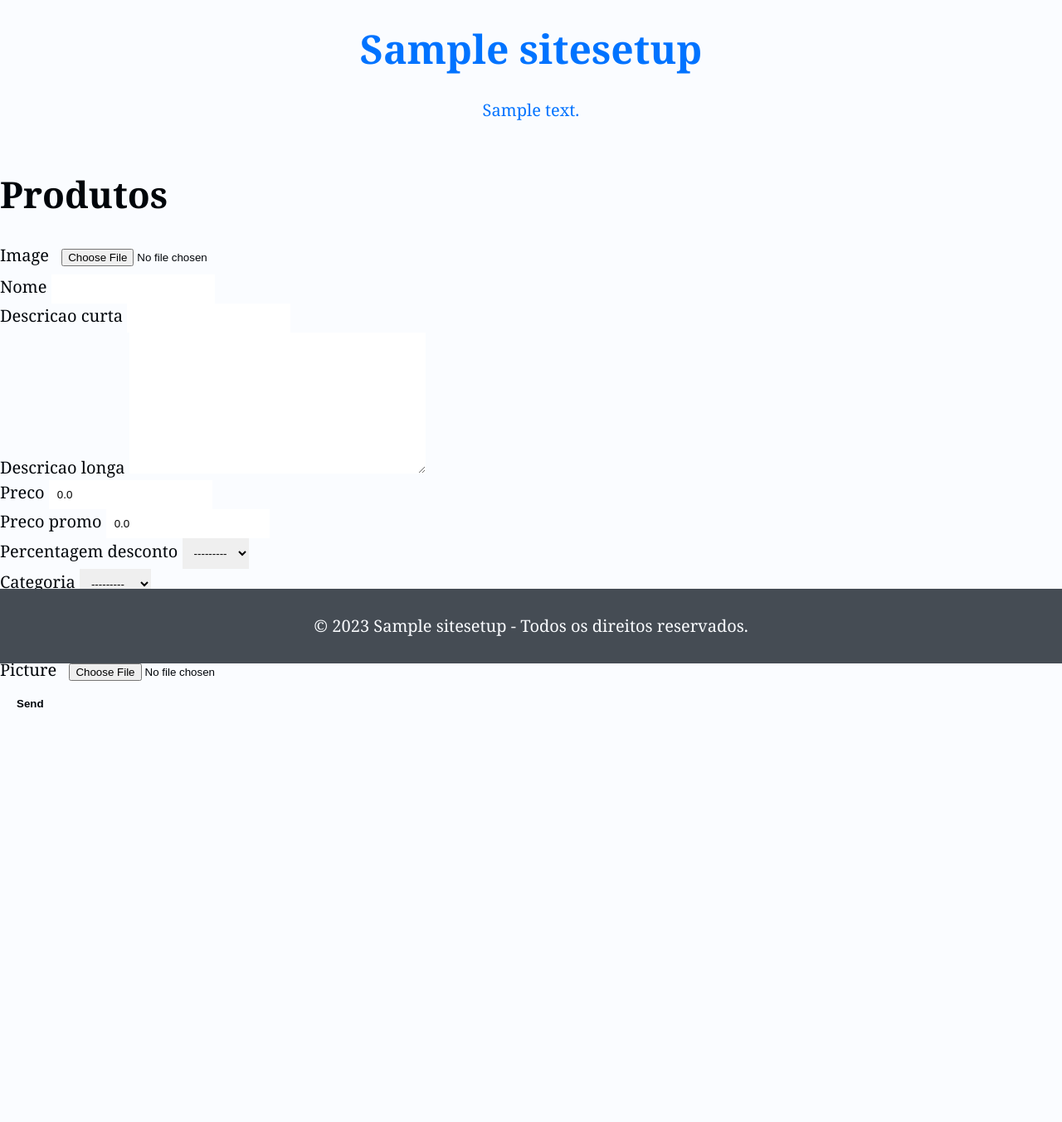
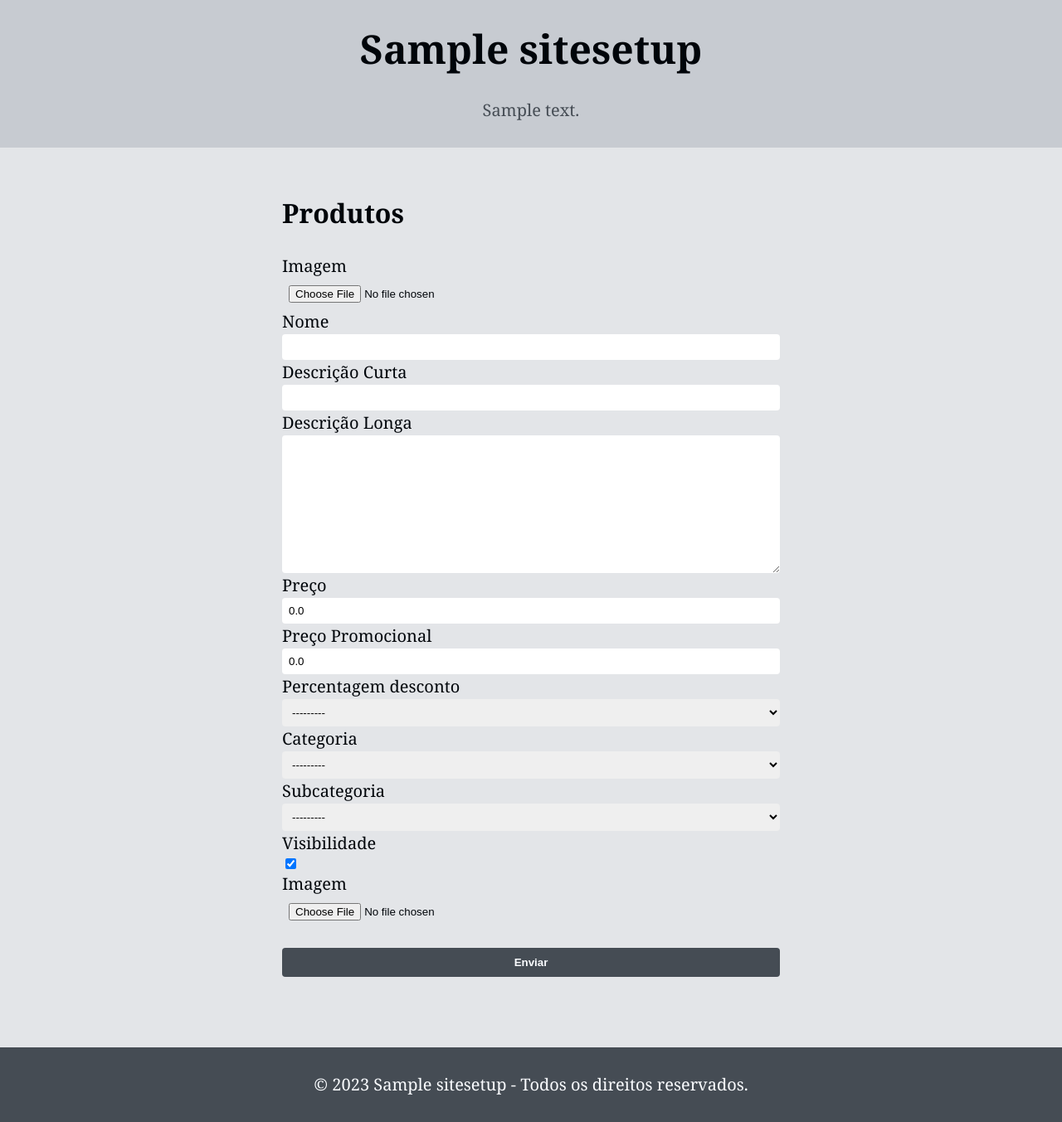
Before and after one commit to jmbhcabral/projecto_restaurante, a Django app: page /restau/pages/create_product in a window 1280 px wide. Shown: the whole page at 83% size. Before the commit the page ends 853 px from the top, so only its background shows below. Run offline with Django 4.2, Linux system fonts and the light colour scheme; tables that the repository leaves empty hold one stand-in row (values such as "Sample post").

Commit message:
Product form and css

```diff
--- a/djangoapp/restau/forms.py
+++ b/djangoapp/restau/forms.py
@@ -3,7 +3,7 @@
 
 
 class ProductForm(forms.ModelForm):
-    picture = forms.ImageField(
+    imagem = forms.ImageField(
         widget=forms.FileInput(
             attrs={
                 'accept': 'image/*',
--- a/djangoapp/restau/models.py
+++ b/djangoapp/restau/models.py
@@ -47,15 +47,22 @@
         verbose_name_plural = 'Produtos'
 
     nome = models.CharField(max_length=200)
-    descricao_curta = models.CharField(max_length=200)
-    descricao_longa = models.TextField()
+    descricao_curta = models.CharField(
+        max_length=200,
+        verbose_name='Descrição Curta',
+    )
+    descricao_longa = models.TextField(
+        verbose_name='Descrição Longa',
+    )
     preco = models.FloatField(
         default=0.00,
-        validators=[positive_price]
+        validators=[positive_price],
+        verbose_name='Preço',
     )
     preco_promo = models.FloatField(
         default=0.00,
-        validators=[positive_price]
+        validators=[positive_price],
+        verbose_name='Preço Promocional',
     )
     percentagem_desconto = models.ForeignKey(
         Percentage,
@@ -81,6 +88,7 @@
         blank=True,
         null=True,
         default='default_image.jpg',
+        verbose_name='Imagem',
         # validators=[validate_png]
     )
 
--- a/djangoapp/restau/static/restau/css/style.css
+++ b/djangoapp/restau/static/restau/css/style.css
@@ -75,7 +75,7 @@
   }
 
   body {
-    background-color: hsl(var(--clr-white));
+    background-color: hsl(var(--clr-gray-ltst));
     color: hsl(var(--clr-black));
     font-size: 20px; /* Fallback value */
     font-size: var(--fs-base);
@@ -87,12 +87,12 @@
   }
 
   a {
-    color: hsl(var(--clr-primary-base));
+    color: hsl(var(--clr-gray-dk));
     text-decoration: none;
   }
 
   a:hover {
-    color: hsl(var(--clr-primary-dk));
+    color: hsl(var(--clr-gray-dkst));
     text-decoration: underline;
   }
 
@@ -230,8 +230,14 @@
   }
 
   /* Header */
+
+  .header {
+    background-color: hsl(var(--clr-gray-ltr));
+  }
+
   .rest-title,
   .rest-description {
+    color: hsl(var(--clr-black));
     margin: 0;
   }
 
@@ -251,63 +257,12 @@
     gap: var(--spacing-base);
   }
 
-  /* Search */
-  .search-content {
-    display: flex;
-    align-items: center;
-    justify-content: center;
-    flex-flow: row nowrap;
-    gap: 0;
-    position: relative;
-    isolation: isolate;
-    max-width: 40rem;
-    margin-inline: auto;
-    font-size: inherit;
-  }
-
-  .search-input {
-    width: 100%;
-    background-color: transparent;
-    border: 2px solid hsl(var(--clr-gray-ltr));
-    font-size: var(--fs-base);
-    padding: var(--spacing-smlst);
-    padding-inline-end: calc(var(--spacing-base) + var(--spacing-micro));
-    border-radius: var(--br-base);
-    outline: none;
-  }
-  .search-input::placeholder {
-    color: hsl(var(--clr-gray-ltr));
-  }
-
-  .search-input:focus {
-    border: 2px solid hsl(var(--clr-primary-base));
-  }
-
-  .search-btn {
-    display: flex;
-    align-items: center;
-    justify-content: center;
-    position: absolute;
-    right: 0;
-    top: 0;
-    bottom: 0;
-    border: none;
-    background: transparent;
-    font-size: var(--fs-base);
-    padding-inline: var(--spacing-smlst);
-    color: hsl(var(--clr-gray-ltr));
-  }
-
-  .search-content:focus-within .search-btn {
-    color: hsl(var(--clr-primary-base));
-  }
-
   /* Footer */
   .footer {
     background: hsl(var(--clr-gray-dk));
     color: hsl(var(--clr-white));
     bottom: 0;
-    position: fixed;
+    position: static;
     width: 100%;
   }
 
@@ -498,43 +453,64 @@
     text-decoration: none;
   }
 
+  .form-wrapper {
+    max-width: 60rem;
+    margin: var(--spacing-sm) auto;
+  }
+
+  .form-content {
+    margin: var(--spacing-sm) 0;
+  }
+
+
+  .form-group {
+    display: flex;
+    flex-direction: column;
+  }
+
+  .form-visib {
+    display: flex;
+    flex-direction: column;
+    align-items: flex-start;
+  }
+
   .form-group p {
-    margin: 1em 0;
+      margin: 1em 0;
   }
 
   .form-group .help-text,
   .form-group .help-text ~ ul {
     margin: 0;
-    font-size: var(--smallest-font-size);
+    font-size: var(--fs-smlst);
     list-style: none;
   }
 
   .form-group input,
   .form-group textarea,
   .form-group select {
-    padding: 1rem;
-    border-radius: var(--default-border-radius);
-    border: 1px solid var(--link-dark-color);
+    padding: var(--spacing-micro);
+    border-radius: var(--br-base);
+    border: 1px solid var(--clr-black);
   }
 
   .form-group input:focus,
   .form-group textarea:focus,
   .form-group select:focus {
     outline: none;
-    box-shadow: 0 0 5px var(--link-dark-color);
+    box-shadow: 0 0 5px var(--clr-black);
   }
 
   .form-group label {
-    font-size: var(--smaller-font-size);
+    font-size: var(--fs-base);
   }
 
   .btn {
-    background-color: var(--clr-primary-dkr);
-    color: var(--clr-white);
+    background-color: hsl(var(--clr-gray-dk));
+    color: hsl(var(--clr-white));
     font-weight: bold;
     border: none;
     padding: 1rem 2rem;
-    border-radius: var(--default-border-radius);
+    border-radius: var(--br-base);
     cursor: pointer;
     transition: filter var(--transition-fast) ease-in-out;
   }
--- a/djangoapp/restau/templates/restau/pages/create_product.html
+++ b/djangoapp/restau/templates/restau/pages/create_product.html
@@ -1,18 +1,28 @@
 {% extends 'restau/base.html' %}
 {% block content %}
+<div class="section-content-wide">
+  <div class="section-gap">
     <div class="form-wrapper">
-
-  <h2>Produtos</h2>
-
+      <h3>Produtos</h3>
       <form
       action="restau:create_product"
       method="POST"
       enctype="multipart/form-data"
       >
       {% csrf_token %}
-
       <div class="form-content">
         {% for field in form %}
+        {% if field.name == 'visibilidade' %}
+
+        <div class="form-visib form-group">
+          <label for="{{ field.id_for_label }}">{{ field.label }}</label>
+          {{ field }}
+          {{ field.errors }}
+          {% if field.help_text %}
+            <p class="help-text">{{ field.help_text }}</p>
+          {% endif %}
+        </div>
+        {% else %}
         <div class="form-group">
           <label for="{{ field.id_for_label }}">{{ field.label }}</label>
           {{ field }}
@@ -21,18 +31,17 @@
           <p class="help-text">{{ field.help_text }}</p>
           {% endif %}
         </div>
-
+        {% endif %}
         {% if field.name == 'image' and field.value.url %}
-        <div class="form-group">
+        <div class="">
           <img src="{{ field.value.url }}" alt="">
         </div>
         {% endif %}
         {% endfor %}
       </div>
-
       {% if form.non_field_errors %}
       <div class="form-content">
-        <div class="form-group">
+        <div class="">
           <div class="message error">
             {{ form.non_field_errors }}
           </div>
@@ -41,10 +50,11 @@
       {% endif %}
       <div class="form-content">
         <div class="form-group">
-        <button class="btn" type="submit">Send</button>
+          <button class="btn" type="submit">Enviar</button>
         </div>
       </div>
-
     </form>
   </div>
+</div>
+</div>
   {% endblock content %}
--- a/djangoapp/restau/templates/restau/partials/_header.html
+++ b/djangoapp/restau/templates/restau/partials/_header.html
@@ -1,9 +1,8 @@
 <header class="header section-wrapper">
   <div class="section-content-wide">
     <div class="section-gap">
-
       <h1 class="rest-title center pb-base">
-          <a class="rest-link" href="/"> {{ site_setup.title }} </a>
+        {{ site_setup.title }}
       </h1>
       {% if site_setup.show_menu %}
       <nav class="menu">
```
Also changed, not shown: djangoapp/restau/migrations/0004_alter_products_descricao_curta_and_more.py (added), djangoapp/restau/templates/restau/partials/_footer.html (indentation only). Lines whose indentation alone changed are shown as unchanged.
